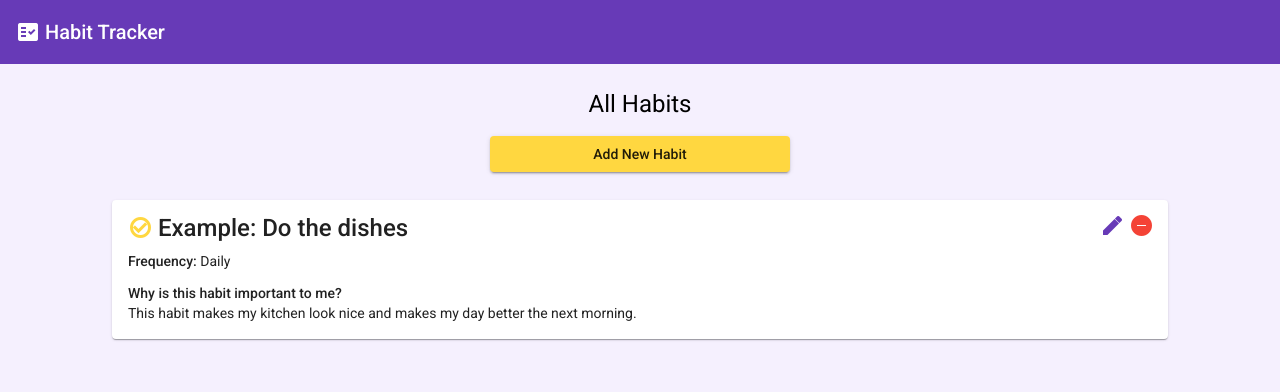
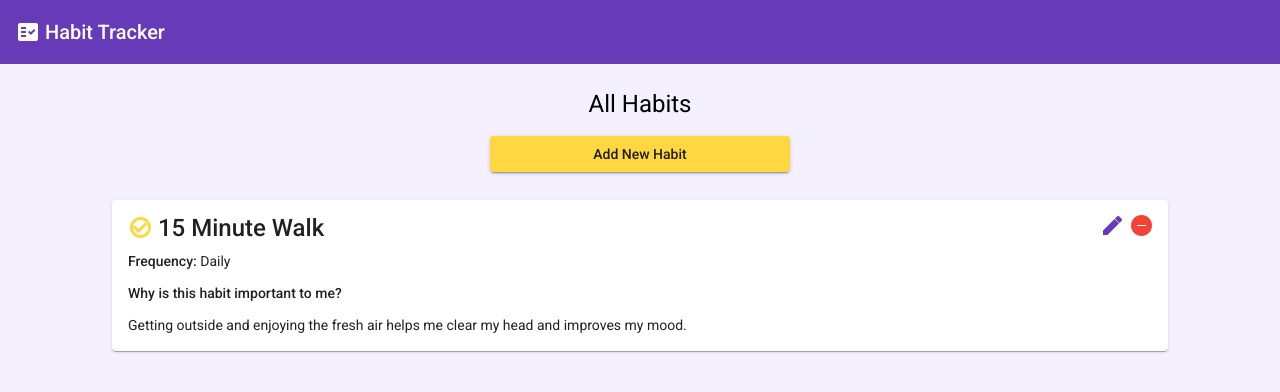
Before and after one commit to jessipearcy/habit-tracker-components-split, an Angular app: page / in a window 1280 px wide. Shown: the top 392 px of the page. Built offline with nearby package versions, Linux system fonts and the light colour scheme.

Commit message:
Setup copy changes

```diff
--- a/src/app/app.component.html
+++ b/src/app/app.component.html
@@ -27,8 +27,8 @@
 				</p>
 				<p>
 					<span class="detail-label">Why is this habit important to me?</span>
-					<br />{{ habit.description }}
         </p>
+        <p>{{ habit.description }}</p>
 			</mat-card-content>
 		</mat-card>
 	</div>
--- a/src/app/app.component.ts
+++ b/src/app/app.component.ts
@@ -10,10 +10,10 @@ import { Habit } from './models/habit';
 export class AppComponent implements OnInit {
   habits: Habit[] = [
     <Habit>{
-      name: 'Example: Do the dishes',
+      name: '15 Minute Walk',
       frequency: 'Daily',
       description:
-        'This habit makes my kitchen look nice and makes my day better the next morning.',
+        'Getting outside and enjoying the fresh air helps me clear my head and improves my mood.',
     },
   ];
   habitForm = new FormGroup({
```
